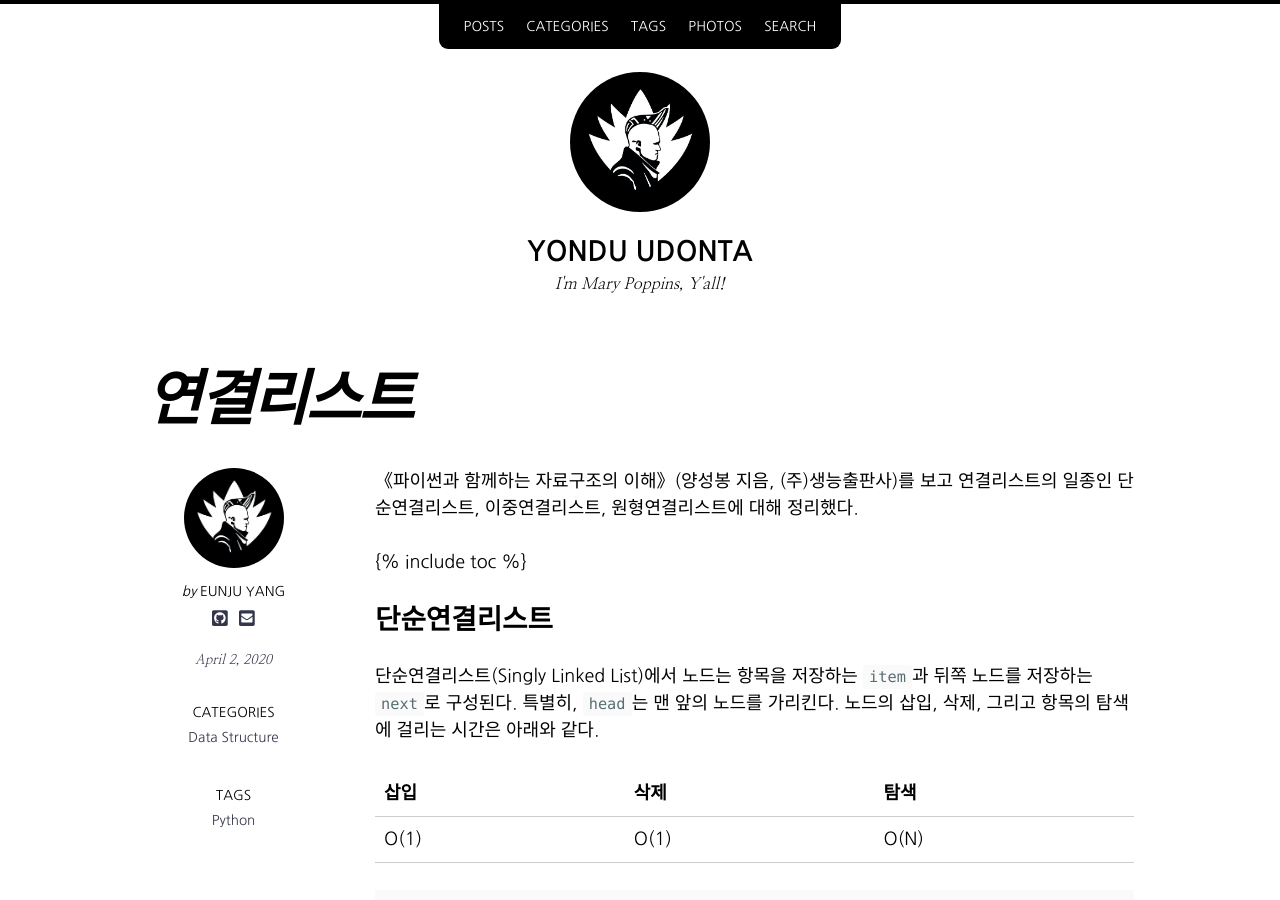
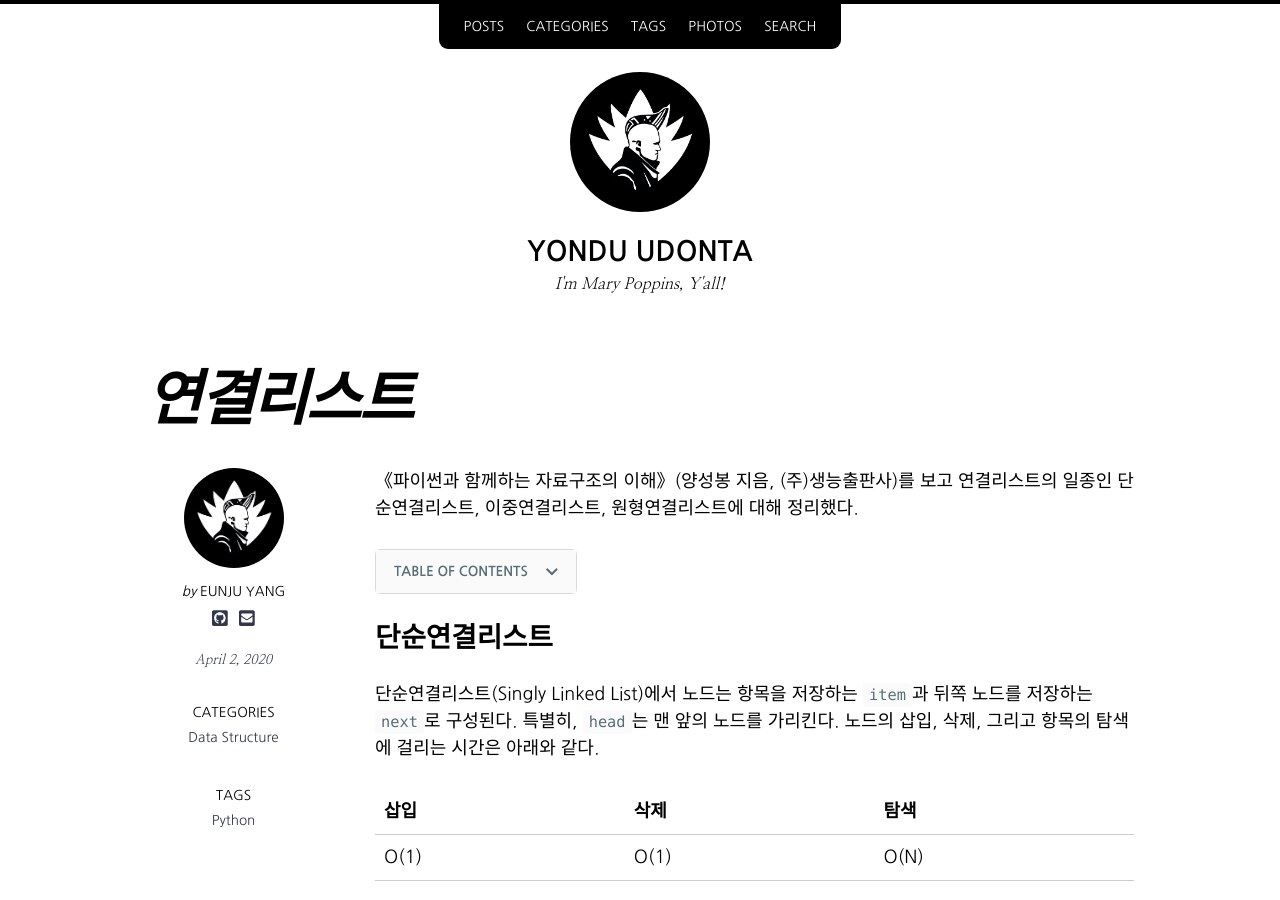
Before and after one commit to boreum0302/blog, a Jekyll site: the page built from _posts/2020-04-02-linked-list.md, in a window 1280 px wide and 900 px high. Built offline with Jekyll 4.4.1, drawn with Linux system fonts in a browser that asks for light colours; nearby versions of some CDN libraries.

Commit message:
Update 2020-04-02-linked-list.md

```diff
--- a/_posts/2020-04-02-linked-list.md
+++ b/_posts/2020-04-02-linked-list.md
@@ -8,7 +8,7 @@ tags:
 
 《파이썬과 함께하는 자료구조의 이해》(양성봉 지음, (주)생능출판사)를 보고 연결리스트의 일종인 단순연결리스트, 이중연결리스트, 원형연결리스트에 대해 정리했다.
 
-{%raw %}{% include toc %}{% endraw %}
+{% include toc %}
 
 ## 단순연결리스트
 단순연결리스트(Singly Linked List)에서 노드는 항목을 저장하는 `item`과 뒤쪽 노드를 저장하는 `next`로 구성된다. 특별히, `head`는 맨 앞의 노드를 가리킨다. 노드의 삽입, 삭제, 그리고 항목의 탐색에 걸리는 시간은 아래와 같다.
```
